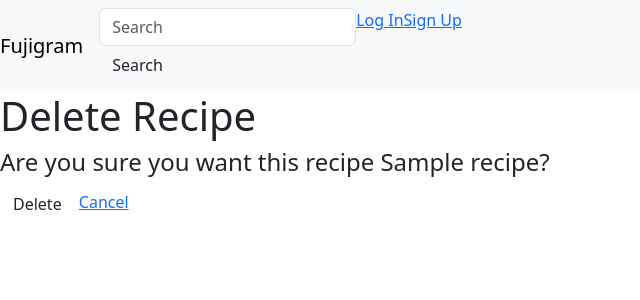
After one commit to DianaDPC/Fujigram, a Django app: page /recipe/1/delete/ in a window 1280 px wide. The commit adds this page. Shown: the top 300 px of the page, without its empty margins (0-640 px from the left). Run offline with Django 4.2, Linux system fonts and the light colour scheme; tables that the repository leaves empty hold one stand-in row (values such as "Sample post").

Commit message:
fixing recipe del/up

```diff
--- /dev/null
+++ b/main_app/templates/main_app/recipe_confirm_delete.html
@@ -0,0 +1,14 @@
+{% extends 'base.html' %}
+{% block content %}
+
+  <h1>Delete Recipe</h1>
+
+  <h4>Are you sure you want this recipe {{ object.name }}?</h4>
+
+  <form action="" method="POST">
+    {% csrf_token %}
+    <input type="submit" value="Delete" class="btn">
+    <a href="{% url 'recipes_index' %}">Cancel</a>
+  </form>
+
+{% endblock %}
--- a/main_app/templates/recipes/index.html
+++ b/main_app/templates/recipes/index.html
@@ -8,6 +8,8 @@
     <div class="card-body">
       <h5 class="card-title">{{ recipe.name }}</h5>
       <p class="card-text">Sensor Type: {{ recipe.sensor }}</p>
+      <a href="{% url 'recipes_update' recipe.id %}">Edit </a>
+      <a href="{% url 'recipes_delete' recipe.id %}"> Delete</a>
     </div>
   </div>
 {% endfor %}
--- a/main_app/views.py
+++ b/main_app/views.py
@@ -95,8 +95,8 @@ class CommentDelete(DeleteView):
 class RecipeUpdate(UpdateView):
   model = Recipe
   fields = ['name','sensor','dynamic_range','film_simulation','monochromatic_color_WC','monochromatic_color_MG','highlight_tone','shadow_tone','color','noise_reduction','clarity','grain_effect','grain_size','color_chrome_effect','white_balance','white_balance_shift_red','white_balance_shift_blue','sharpness','long_exposure_nr','lens_modulation_optimizer','color_space','iso','exposure_compensation']
-  success_url = '/posts/'
+  success_url = '/recipes/'
 
 class RecipeDelete(DeleteView):
   model = Recipe
-  success_url = '/posts/'
+  success_url = '/recipes/'
```
